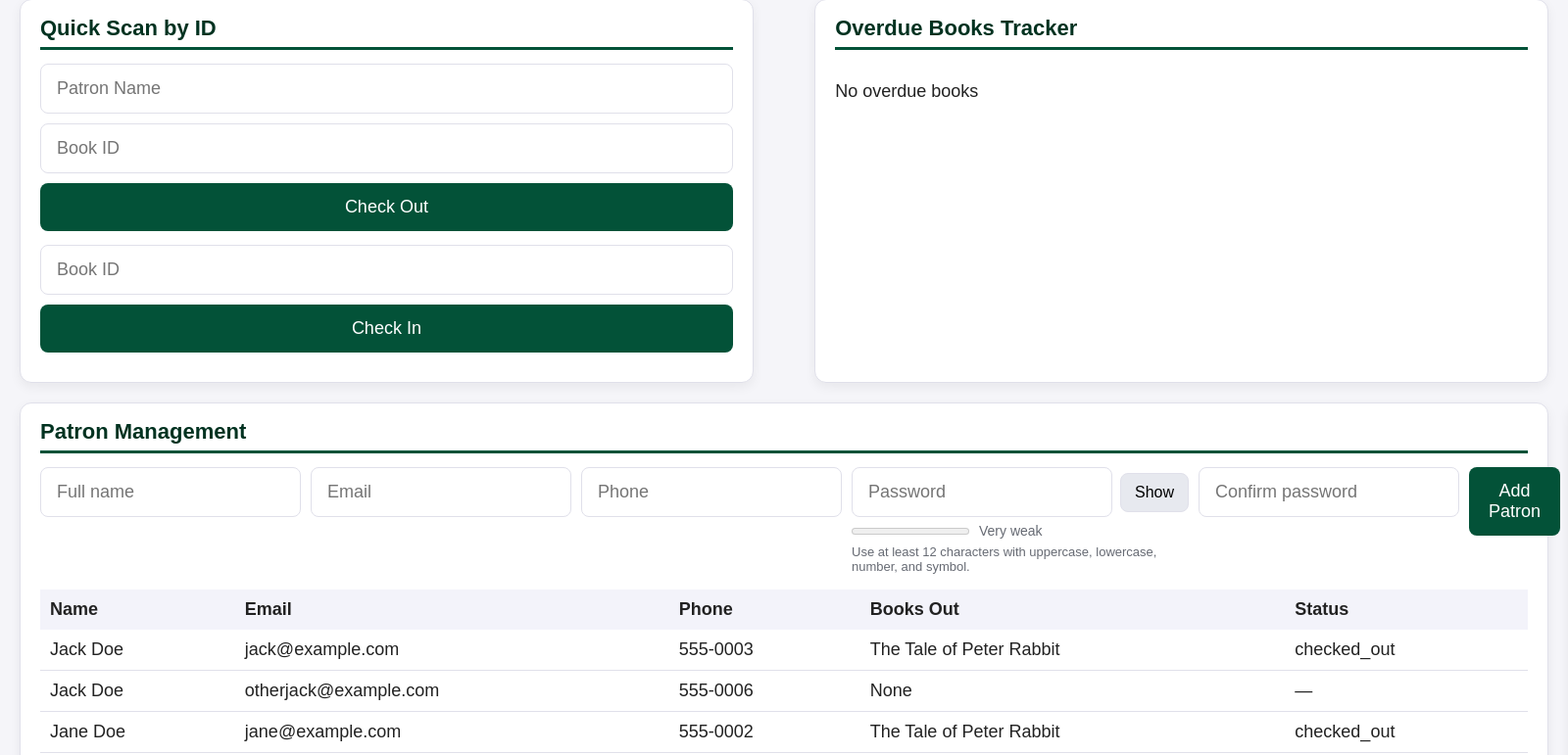
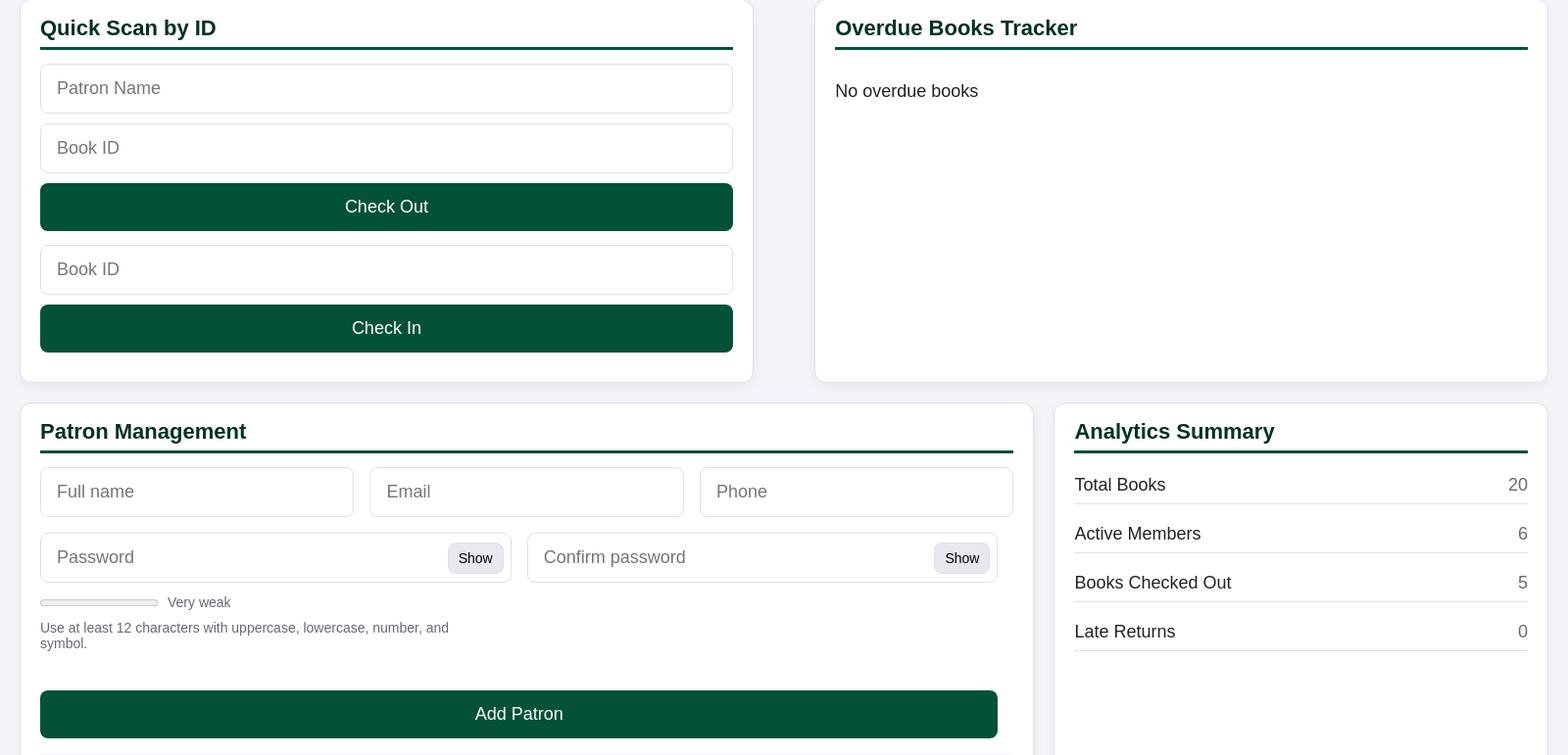
Before and after one commit to rae-stair/intro-to-cyber-project, a Flask app: page /admin in a window 1600 px wide; the page is wider, and only the part inside the window is pictured. Shown: the part 98-869 px from the top of that part at 98% size. Run offline with Flask 3, Linux system fonts and the light colour scheme; a user stored in the database is signed in; data comes from the database, SQL or seed files in the repository; both versions use the stored data as it was after the commit.

Commit message:
updated issue 1

```diff
--- a/Project Front End/html/admin.html
+++ b/Project Front End/html/admin.html
@@ -75,11 +75,17 @@
         <div class="card wide-card">
             <h2>Patron Management</h2>
 
+            <!-- ⭐ FIXED FORM STARTS HERE -->
             <form method="post" action="/admin/add-patron" class="add-patron-form">
+
+                <!-- Row 1 -->
                 <input type="text" name="name" placeholder="Full name" required>
                 <input type="email" name="email" placeholder="Email" required>
                 <input type="text" name="phone" placeholder="Phone" required>
+
+                <!-- Row 2: Password + Confirm Password -->
                 <div class="password-column">
+
                     <div class="password-field">
                         <input
                             id="patron-password"
@@ -91,24 +97,38 @@
                         >
                         <button type="button" class="toggle-password-btn" data-toggle-target="patron-password">Show</button>
                     </div>
+
+                    <div class="password-field">
+                        <input
+                            id="patron-password-confirm"
+                            type="password"
+                            name="confirm_password"
+                            placeholder="Confirm password"
+                            autocomplete="new-password"
+                            required
+                        >
+                        <button type="button" class="toggle-password-btn" data-toggle-target="patron-password-confirm">Show</button>
+                    </div>
+
+                    <!-- Row 3: Strength + Policy -->
                     <div class="password-strength" aria-live="polite">
                         <meter id="patron-password-strength" min="0" max="5" value="0"></meter>
                         <span id="patron-password-strength-label">Very weak</span>
                     </div>
+
                     <p class="password-policy-hint">
                         Use at least 12 characters with uppercase, lowercase, number, and symbol.
                     </p>
+
+                    <!-- ⭐ BUTTON NOW DIRECTLY UNDER CONFIRM PASSWORD ⭐ -->
+                    <button type="submit" class="add-btn" style="grid-column: 1 / 3; margin-top: 10px;">
+                        Add Patron
+                    </button>
+
                 </div>
-                <input
-                    id="patron-password-confirm"
-                    type="password"
-                    name="confirm_password"
-                    placeholder="Confirm password"
-                    autocomplete="new-password"
-                    required
-                >
-                <button type="submit" class="add-btn">Add Patron</button>
+
             </form>
+            <!-- ⭐ FIXED FORM ENDS HERE -->
 
             <table class="data-table">
                 <thead>
--- a/Project Front End/static/css/admin.css
+++ b/Project Front End/static/css/admin.css
@@ -142,50 +142,65 @@ body {
     cursor: pointer;
 }
 
+/* ⭐ FIXED LAYOUT — UNIFORM INPUT SIZES + CLEAN ROWS */
 .add-patron-form {
-    display: flex;
-    align-items: flex-start;
-    gap: 10px;
+    display: grid;
+    grid-template-columns: repeat(3, 1fr); /* Name | Email | Phone */
+    gap: 16px;
     margin-bottom: 16px;
 }
 
 .add-patron-form input {
+    width: 100%;
     padding: 14px 16px;
     font-size: 18px;
     border: 1px solid var(--border-subtle);
     border-radius: var(--radius-md);
 }
 
+/* ⭐ Password + Confirm Password on their own row */
 .password-column {
-    display: flex;
-    flex-direction: column;
-    gap: 6px;
+    grid-column: 1 / 4; /* full width */
+    display: grid;
+    grid-template-columns: repeat(2, 1fr); /* Password | Confirm Password */
+    gap: 16px;
 }
 
+/* ⭐ Make password boxes EXACTLY the same size as other inputs */
 .password-field {
-    display: flex;
-    align-items: center;
-    gap: 8px;
+    position: relative;
 }
 
 .password-field input {
-    flex: 1;
+    width: 100%;
+    padding-right: 50px; /* space for toggle button */
 }
 
+/* ⭐ Toggle button sits INSIDE the box, not expanding it */
 .toggle-password-btn {
+    position: absolute;
+    right: 8px;
+    top: 50%;
+    transform: translateY(-50%);
+    padding: 6px 10px;
+    font-size: 14px;
+    height: 32px;
+    display: flex;
+    align-items: center;
+    justify-content: center;
     background: #e7e9ef;
     border: 1px solid var(--border-subtle);
     border-radius: var(--radius-md);
-    padding: 10px 14px;
-    font-size: 16px;
     cursor: pointer;
 }
 
+/* ⭐ Password strength + policy spacing fixed */
 .password-strength {
+    grid-column: 1 / 4;
     display: flex;
     align-items: center;
     gap: 10px;
-    min-width: 240px;
+    margin-top: -4px;
 }
 
 .password-strength meter {
@@ -199,10 +214,11 @@ body {
 }
 
 .password-policy-hint {
-    margin: 0;
-    font-size: 13px;
+    grid-column: 1 / 4;
+    margin-top: -6px;
+    font-size: 14px;
     color: var(--text-muted);
-    max-width: 320px;
+    max-width: 420px;
 }
 
 .add-btn {
```
Also changed, not shown: Project Front End/db/library.db.
